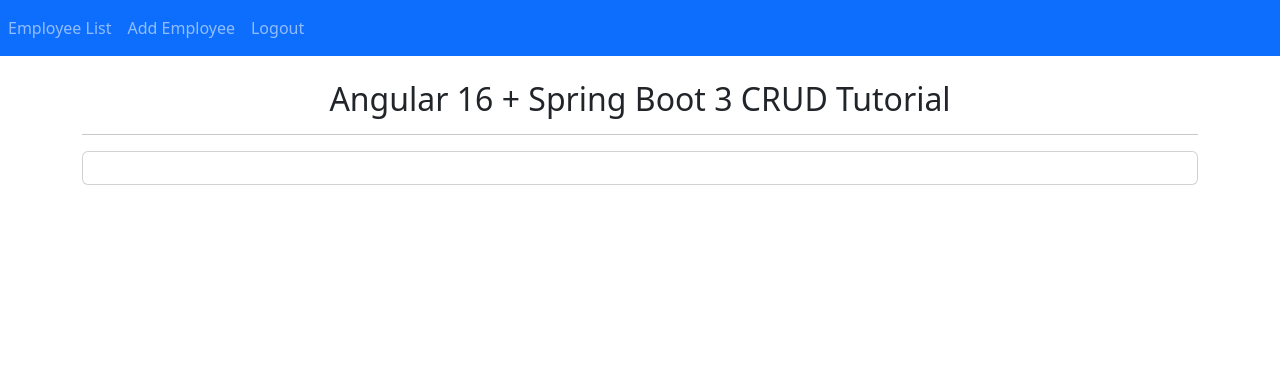
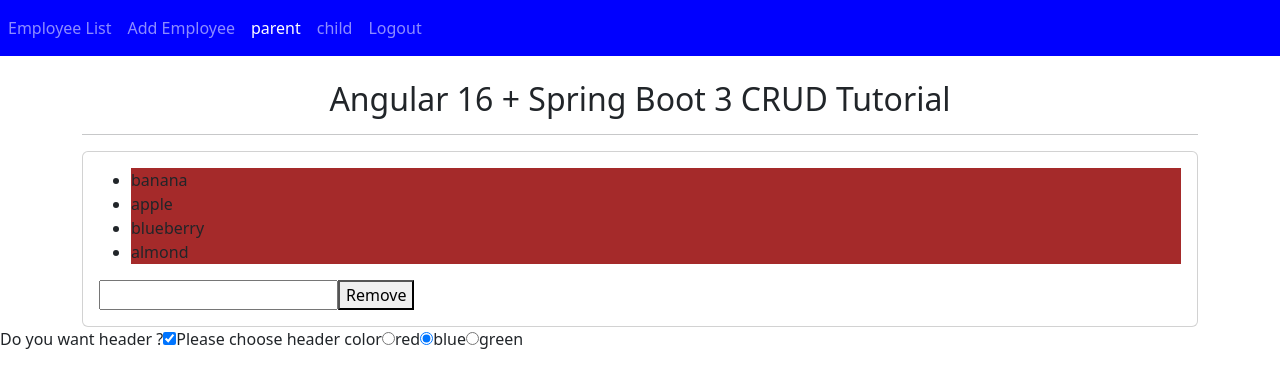
Before and after one commit to nandwana-nitesh/BootAngular, an Angular app in the folder angular16-springboot-client/: page /parent in a window 1280 px wide. Before the commit this address led to /. Shown: the top 388 px of the page. Built offline with nearby package versions, Linux system fonts and the light colour scheme.

Commit message:
data sharing between parent to child using input and child to parent output

```diff
--- a/angular16-springboot-client/src/app/app-routing.module.ts
+++ b/angular16-springboot-client/src/app/app-routing.module.ts
@@ -6,10 +6,14 @@
 import { UpdateEmployeeComponent } from './update-employee/update-employee.component';
 import { LoginComponent } from './login/login.component';
 import { authGuard } from './auth.guard';
+import { ParentComponent } from './parent/parent.component';
+import { ChildComponent } from './child/child.component';
 
 const routes: Routes = [
   { path: '', redirectTo: 'login', pathMatch: 'full' },
   { path: 'login', component: LoginComponent },
+  { path: 'parent', component: ParentComponent },
+  { path: 'child', component: ChildComponent },
   { path: 'employees', component: EmployeeListComponent,canActivate:[authGuard]},
   { path: 'add', component: CreateEmployeeComponent,canActivate:[authGuard] },
   { path: 'update/:id', component: UpdateEmployeeComponent,canActivate:[authGuard] },
--- a/angular16-springboot-client/src/app/app.component.css
+++ b/angular16-springboot-client/src/app/app.component.css
@@ -0,0 +1,12 @@
+.red
+{
+    background-color: brown!important;
+}
+
+.blue{
+    background-color: blue!important;
+}
+
+.green{
+    background-color: green!important;
+}
--- a/angular16-springboot-client/src/app/app.component.html
+++ b/angular16-springboot-client/src/app/app.component.html
@@ -1,4 +1,4 @@
-<nav class="navbar navbar-expand-sm bg-primary navbar-dark">
+<nav class="navbar navbar-expand-sm bg-primary navbar-dark" [myclass]="color" *myIf="show">
   <!-- Links -->
   <ul class="navbar-nav">
     <li class="nav-item">
@@ -8,8 +8,14 @@
         <a routerLink="add" class="nav-link" routerLinkActive="active">Add Employee</a>
     </li>
     <li class="nav-item">
+      <a routerLink="parent" class="nav-link" routerLinkActive="active">parent</a>
+    </li>
+    <li class="nav-item">
+      <a routerLink="child" class="nav-link" routerLinkActive="active">child</a>
+    </li>
+    <li class="nav-item">
       <a (click)="logout()" class="nav-link" routerLinkActive="active">Logout</a>
-  </li>
+    </li>
   </ul>
 </nav>
 
@@ -26,6 +32,19 @@
 </div>
 
 <footer class="footer">
+  <label>Do you want header ? </label>
+  <input  type="checkbox" [(ngModel)]="show">
+
+  <label>Please choose header color </label>
+
+  <input type="radio" id="red" name="red" value="red" [(ngModel)]="color">
+  <label for="red">red</label>
+
+  <input type="radio" id="blue" name="blue" value="blue" [(ngModel)]="color">
+  <label for="blue">blue</label>
+
+  <input type="radio" id="green" name="green" value="green" [(ngModel)]="color">
+  <label for="green">green</label>
   <!-- <div class="container">
       <span>angular boot</span>
   </div> -->
--- a/angular16-springboot-client/src/app/app.module.ts
+++ b/angular16-springboot-client/src/app/app.module.ts
@@ -14,6 +14,8 @@
 import { authGuard } from './auth.guard';
 import { MyclassDirective } from './myclass.directive';
 import { MyIfDirective } from './my-if.directive';
+import { ParentComponent } from './parent/parent.component';
+import { ChildComponent } from './child/child.component';
 
 
 @NgModule({
@@ -25,7 +27,9 @@
     UpdateEmployeeComponent,
     LoginComponent,
     MyclassDirective,
-    MyIfDirective
+    MyIfDirective,
+    ParentComponent,
+    ChildComponent
   ],
   imports: [
     BrowserModule,
--- /dev/null
+++ b/angular16-springboot-client/src/app/child/child.component.html
@@ -0,0 +1,8 @@
+<ul>
+    <li *ngFor="let item of items" style="background-color: brown;"> {{item}}
+    </li>
+</ul>
+
+
+<input type="text" #newItem id="item">
+<button type="button" (click)="removeItem(newItem.value)">Remove</button>
--- /dev/null
+++ b/angular16-springboot-client/src/app/child/child.component.ts
@@ -0,0 +1,17 @@
+import { Component, EventEmitter, Input, Output } from '@angular/core';
+
+@Component({
+  selector: 'my-child',
+  templateUrl: './child.component.html',
+  styleUrls: ['./child.component.css']
+})
+export class ChildComponent {
+  @Input() items:String[]=[];
+
+  @Output()
+  itemEvent = new EventEmitter<String>();
+
+  removeItem(item:String){
+    this.itemEvent.emit(item);
+  }
+}
--- /dev/null
+++ b/angular16-springboot-client/src/app/parent/parent.component.html
@@ -0,0 +1 @@
+<my-child (itemEvent)="removeItem($event)"   [items]="items"/>
--- /dev/null
+++ b/angular16-springboot-client/src/app/parent/parent.component.ts
@@ -0,0 +1,16 @@
+import { Component, EventEmitter, Output } from '@angular/core';
+
+@Component({
+  selector: 'my-parent',
+  templateUrl: './parent.component.html',
+  styleUrls: ['./parent.component.css']
+})
+export class ParentComponent {
+
+    items =['banana','apple','blueberry','almond'];
+
+    removeItem(item:String){
+      this.items = this.items.filter(i => i!=item);
+
+    }
+}
```
Also changed, not shown: angular16-springboot-client/src/app/child/child.component.css (added), angular16-springboot-client/src/app/parent/parent.component.css (added), 2 other files (tests, documents, lock files or other folders).
